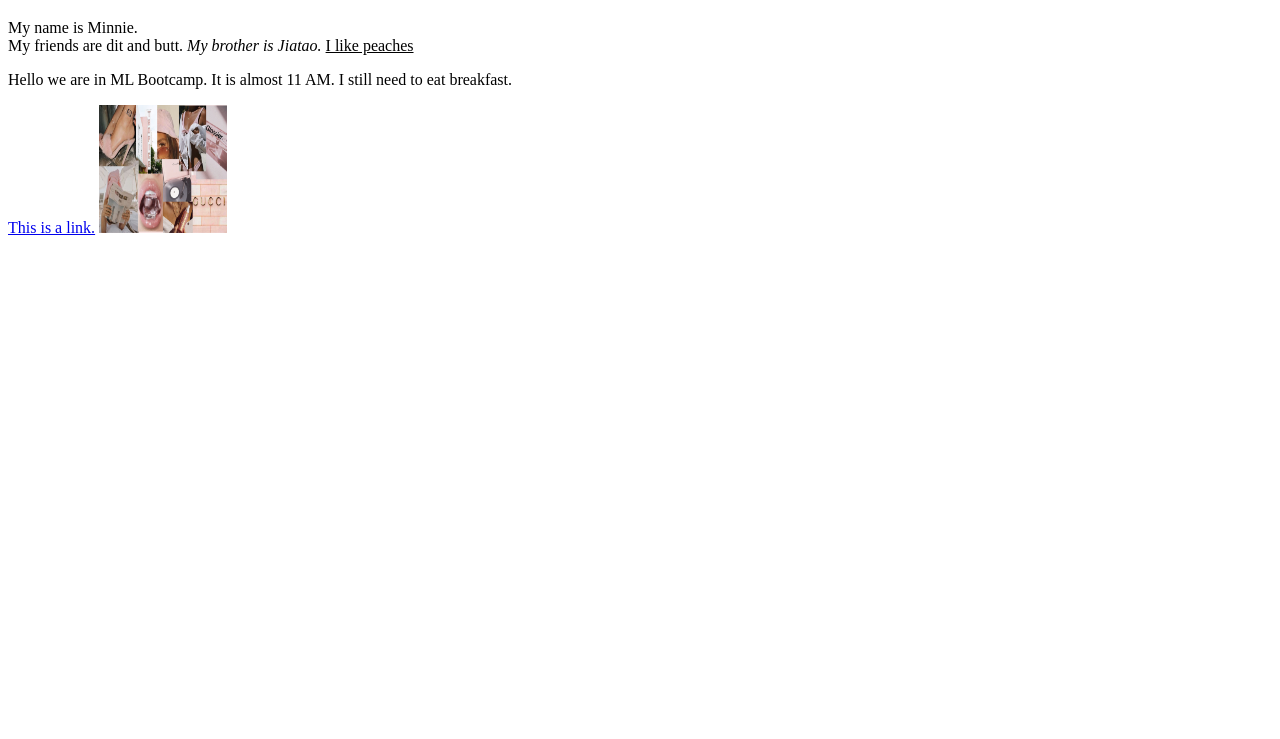
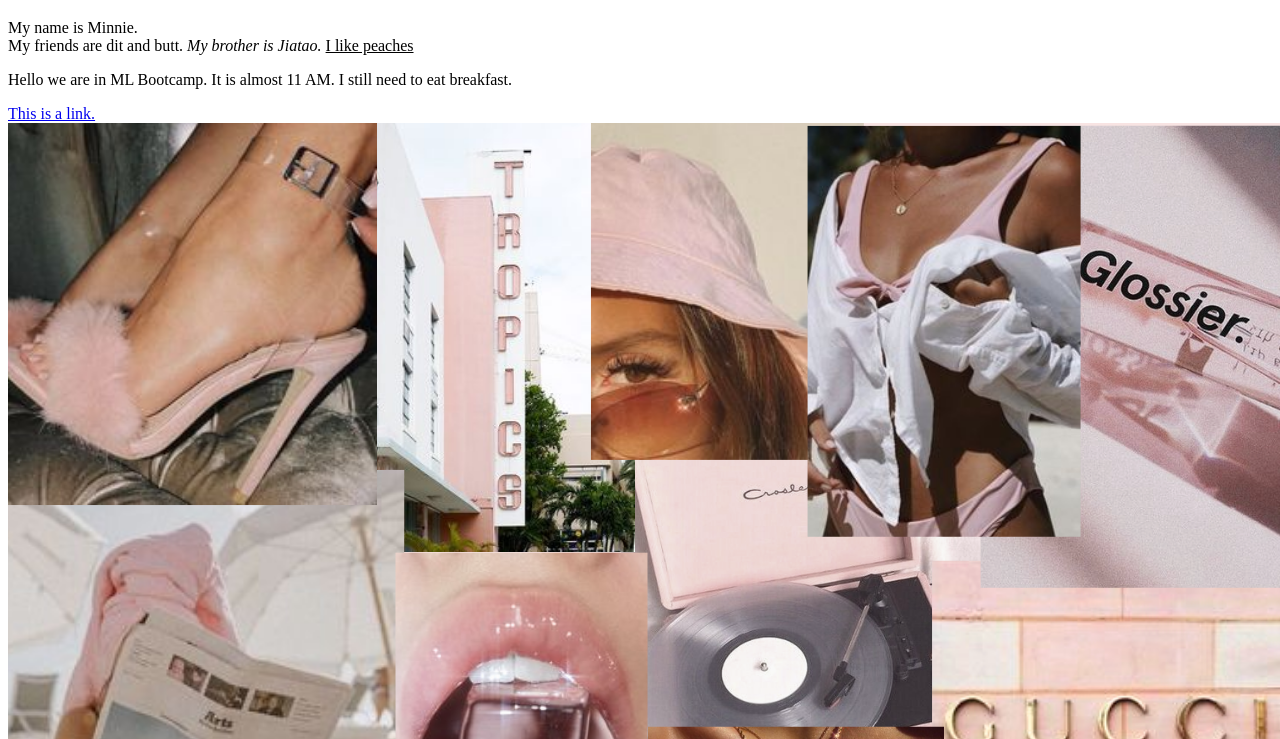
Before and after one commit to minniemouse05/hello_world, a plain HTML site: page index.html in a window 1280 px wide. Shown: the part 61-800 px from the top of the page. Drawn offline with Linux system fonts and the light colour scheme.

Commit message:
resized pink collage

```diff
--- a/index.html
+++ b/index.html
@@ -15,6 +15,6 @@
     <u>I like peaches</u>
     <p> Hello we are in ML Bootcamp. It is almost 11 AM. I still need to eat breakfast.</p>
     <a href="https://www.google.com/">This is a link.</a>
-    <img src="pink_collage_3.png" alt= "la vie en rose collage" width = "128" height = "128">
+    <img src="pink_collage_3.png" alt= "la vie en rose collage" width = "1280" height = "800">
 </body>
 </html>
```
